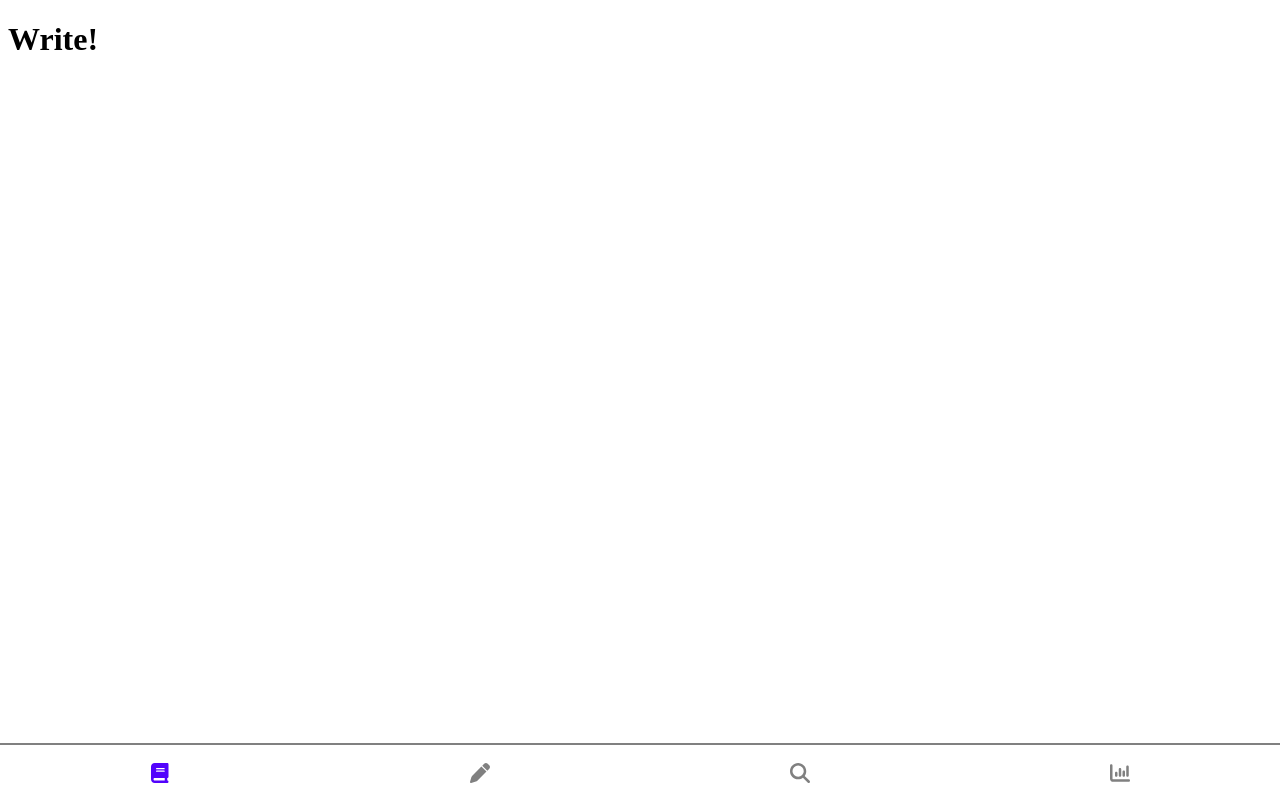
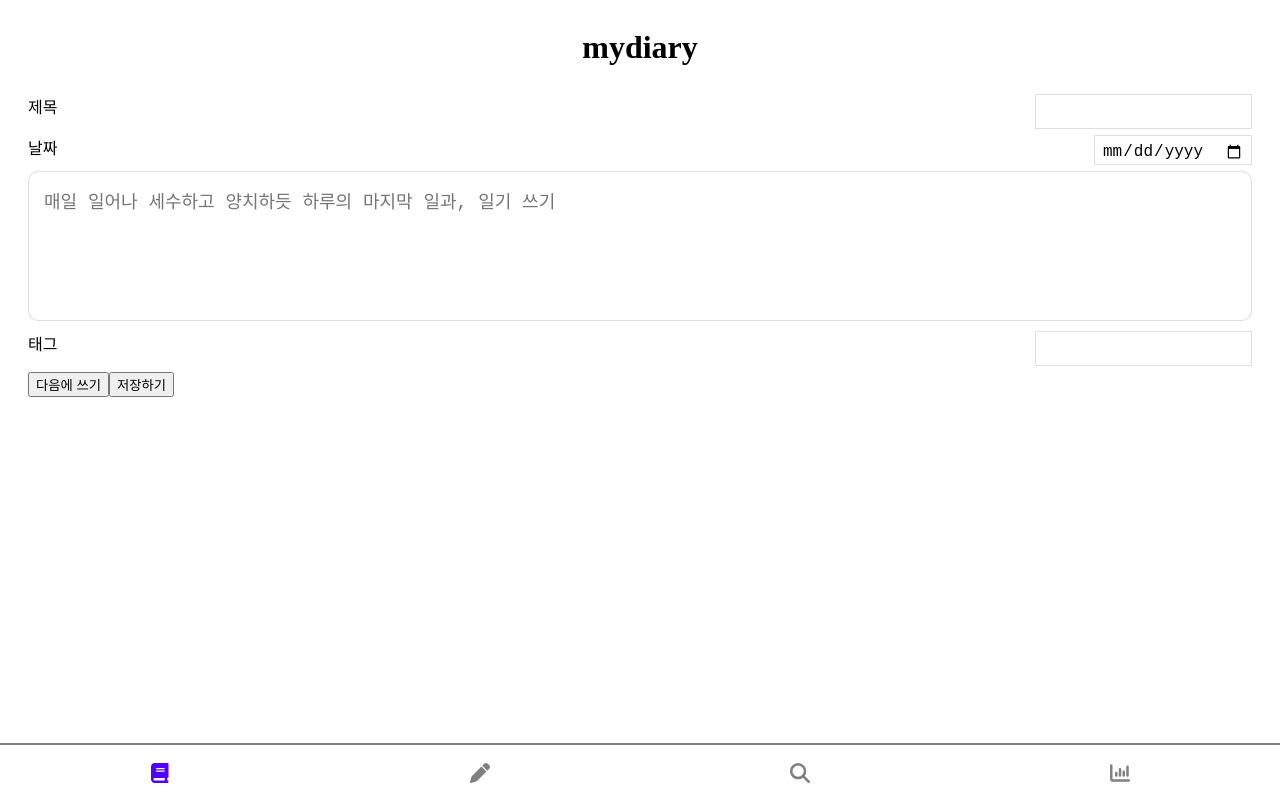
Before and after one commit to purple402/mydiary, a React (Create React App) app: page /write in a window 1280 px wide. Built offline with nearby package versions, Linux system fonts and the light colour scheme.

Commit message:
Update Write.tsx

```diff
--- a/src/screens/Write.tsx
+++ b/src/screens/Write.tsx
@@ -1,7 +1,91 @@
-import React from 'react';
+import React, { useState, useRef, useEffect } from 'react';
+import styled from 'styled-components';
+import { Title } from '../components';
+const WritingDiv = styled.div`
+  padding: 0 20px;
+`;
+
+const StyledLabel = styled.label`
+  display: flex;
+  justify-content: space-between;
+  margin: 6px 0;
+`;
+
+const StyledInput = styled.input`
+  font-size: 15px;
+  padding: 8px;
+  border: 1px solid rgba(128, 128, 128, 0.253);
+`;
+
+const StyledDateInput = styled.input`
+  font-size: 16px;
+  padding: 6px 7px 2px 7px;
+  border: 1px solid rgba(128, 128, 128, 0.253);
+`;
+
+const StyledTextarea = styled.textarea`
+  width: 100%;
+  height: 150px;
+  resize: none;
+  font-size: 18px;
+  padding: 15px;
+  border: 1px solid rgba(128, 128, 128, 0.253);
+  border-radius: 10px;
+  box-sizing: border-box;
+`;
+
 
 function Write() {
-  return <h1>Write!</h1>;
+  const dateRef = useRef<HTMLInputElement>(null);
+  const [inputs, setInputs] = useState<RecordType>({
+    title: '',
+    date: '',
+    contents: '',
+    tags: [],
+  });
+  function onChange(e: React.ChangeEvent<HTMLInputElement | HTMLTextAreaElement>) {
+  }
+
+  function handleSubmit(e: React.FormEvent<HTMLButtonElement>) {
+  }
+
+  function handleCancel(): void {
+  }
+
+  // :TODO 태그 입력 받는 함수
+  function onCheckEnter(e: React.KeyboardEvent<HTMLInputElement>) {
+  }
+
+  return (
+    <div>
+      <Title />
+      <WritingDiv>
+        <form id="writingFrom">
+          <StyledLabel htmlFor="title">
+            제목
+            <StyledInput id="title" onChange={(e) => onChange(e)} required />
+          </StyledLabel>
+          <StyledLabel htmlFor="date">
+            날짜
+            <StyledDateInput id="date" type="date" ref={dateRef} onChange={(e) => onChange(e)} required />
+          </StyledLabel>
+          <StyledTextarea placeholder="매일 일어나 세수하고 양치하듯 하루의 마지막 일과, 일기 쓰기" id="contents" onChange={(e) => onChange(e)} required />
+          <StyledLabel htmlFor="tag">
+            태그
+            <StyledInput id="tag" onKeyPress={(e) => onCheckEnter(e)} />
+          </StyledLabel>
+          <div>
+            <button type="button" onClick={handleCancel}>
+              다음에 쓰기
+            </button>
+            <button type="submit" onClick={(e) => handleSubmit(e)}>
+              저장하기
+            </button>
+          </div>
+        </form>
+      </WritingDiv>
+    </div>
+  );
 }
 
 export default Write;
```
